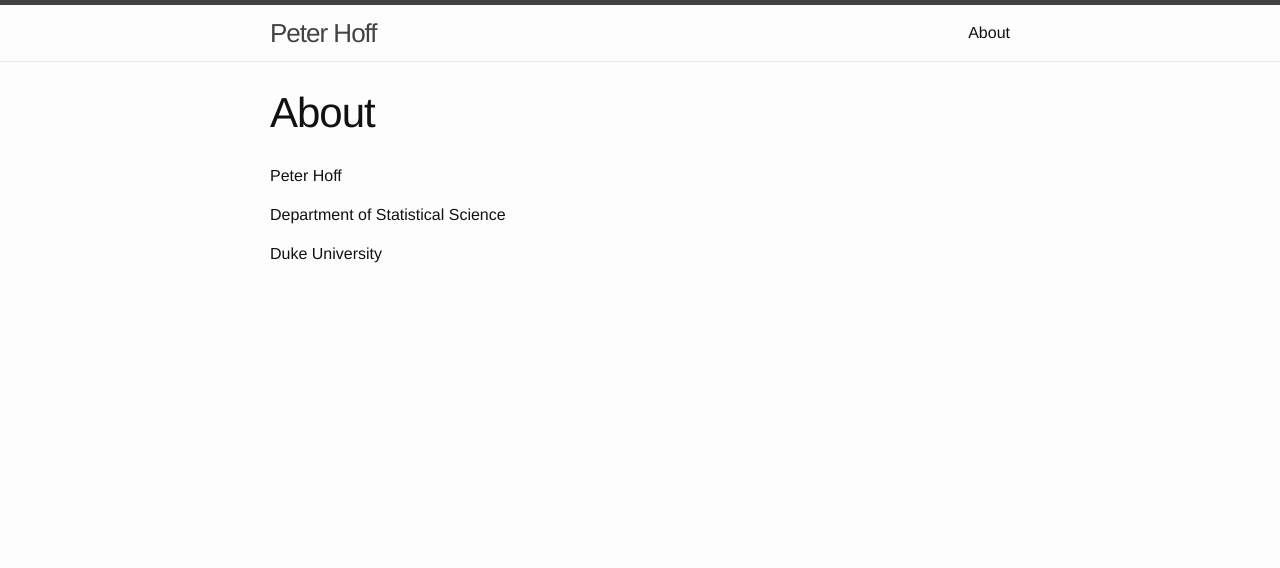
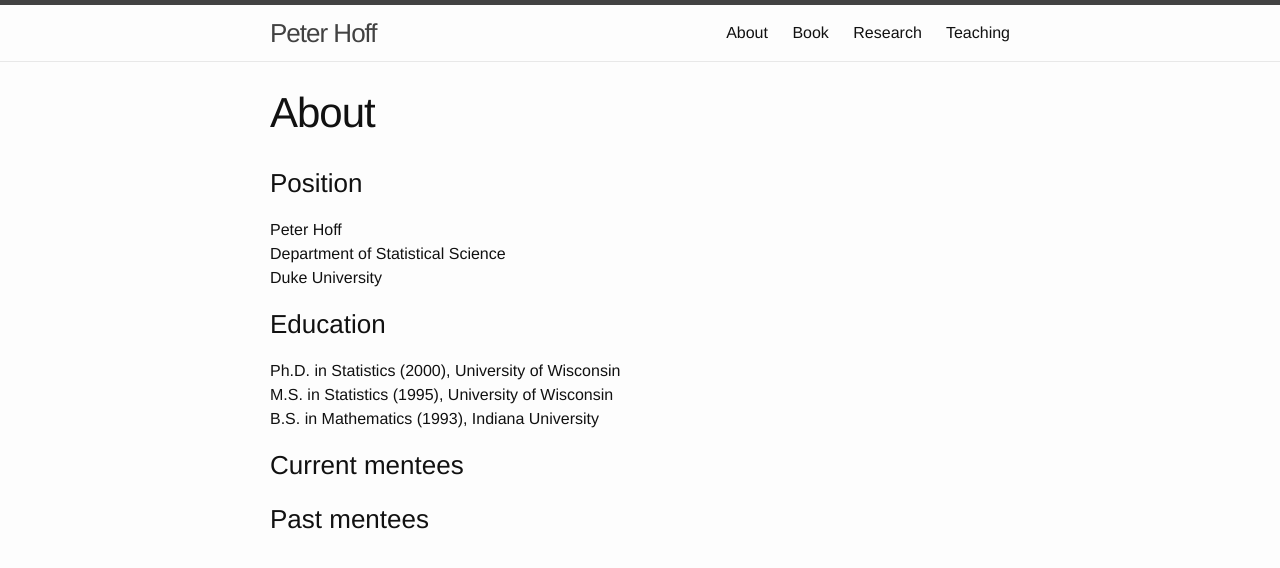
Before and after one commit to pdhoff/pdhoff.github.io, a Jekyll site: the page built from about.md, in a window 1280 px wide. Shown: the top 568 px of the page. Built offline with Jekyll 4.4.1, drawn with Linux system fonts in a browser that asks for light colours.

```diff
--- a/about.md
+++ b/about.md
@@ -5,8 +5,19 @@ permalink: /about/
 ---
 
 
+
+### Position
+
 Peter Hoff
+Department of Statistical Science
+Duke University
 
-Department of Statistical Science
+### Education
+Ph.D. in Statistics (2000), University of Wisconsin
+M.S. in Statistics (1995), University of Wisconsin
+B.S. in Mathematics (1993), Indiana University
 
-Duke University
+
+### Current mentees
+
+### Past mentees
```
Also changed, not shown: _posts/2016-07-30-welcome-to-jekyll.markdown (deleted, +0 -25 lines), book.md (added, +8 -0 lines), research.md (added, +8 -0 lines), teaching.md (added, +8 -0 lines).
